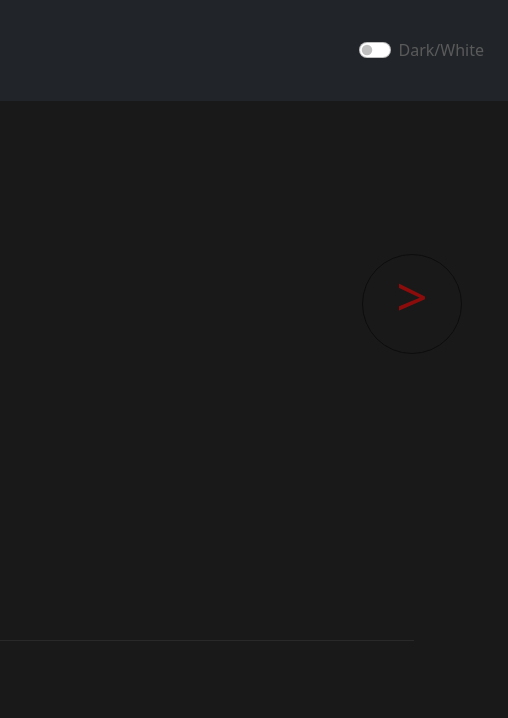
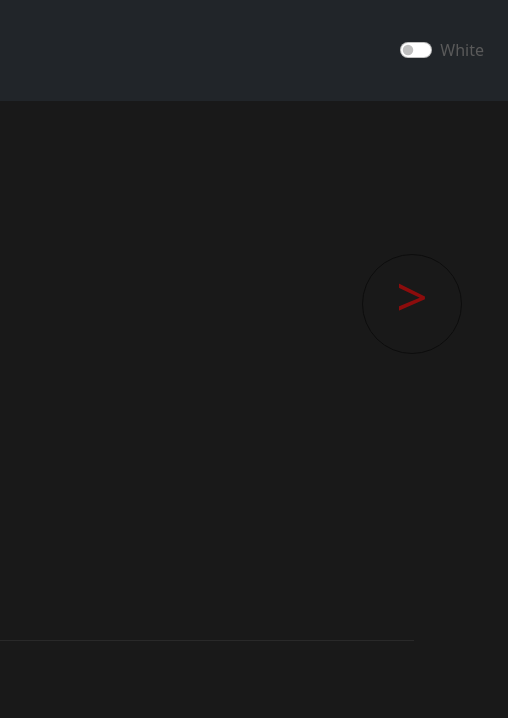
Before and after one commit to lucasnuernberg/raniflix, a plain HTML site: page index.html in a window 1280 px wide. Shown: the top 718 px of the page, 772-1280 px from the left. Drawn offline with nearby package versions, Linux system fonts and the light colour scheme.

Commit message:
Update index.html

```diff
--- a/index.html
+++ b/index.html
@@ -53,7 +53,7 @@
       <img src="imgs/logo.png" alt="">
       <div id="mudarDark" class="form-check form-switch">
         <input class="form-check-input" type="checkbox" id="flexSwitchCheckDefault">
-        <label class="form-check-label" for="flexSwitchCheckDefault">Dark/White</label>
+        <label class="form-check-label" for="flexSwitchCheckDefault">White</label>
       </div>
       <button class="navbar-toggler" type="button" data-bs-toggle="collapse" data-bs-target="#navbarCollapse" aria-controls="navbarCollapse" aria-expanded="false" aria-label="Toggle navigation">
         <span class="navbar-toggler-icon"></span>
```
